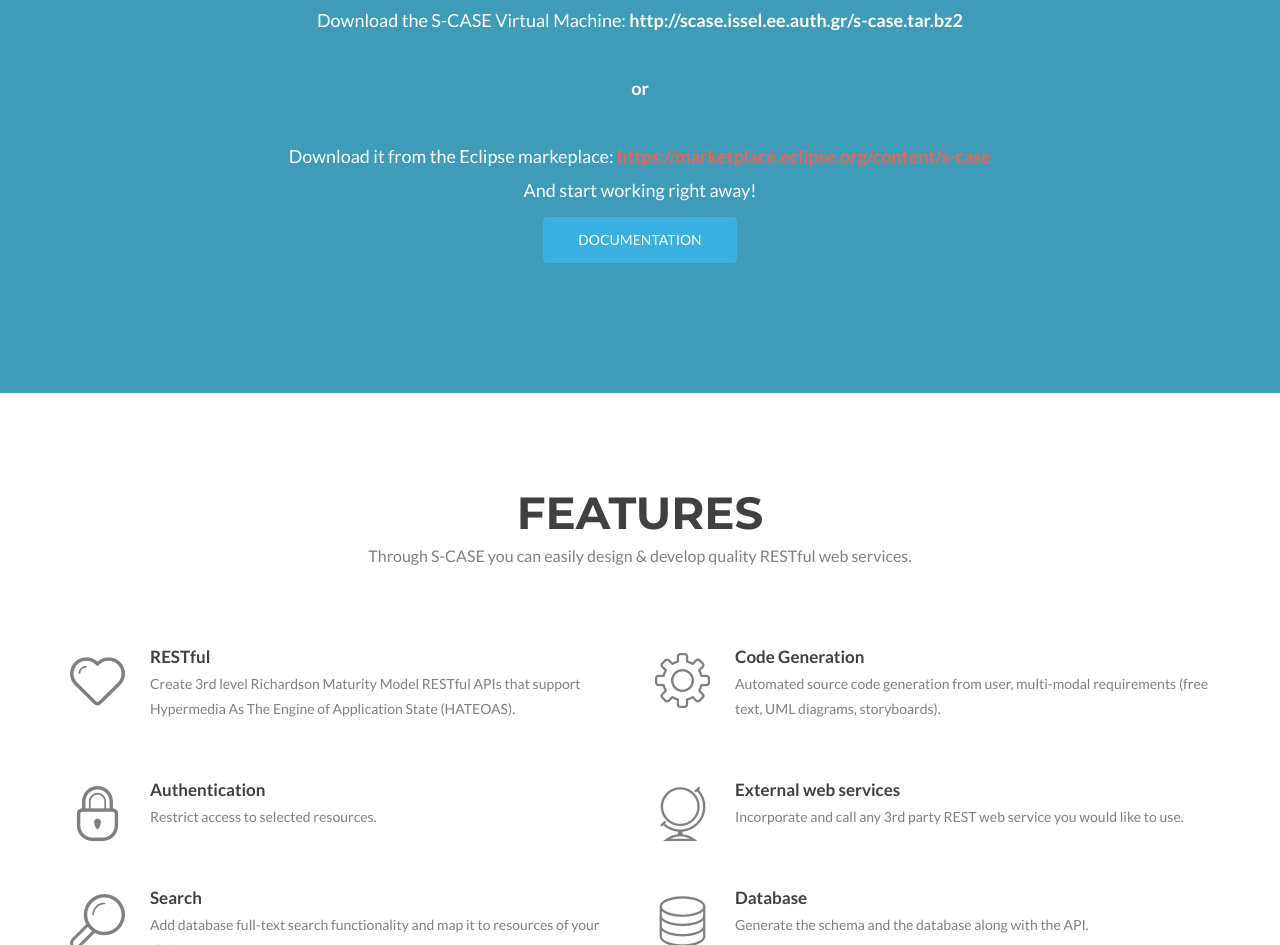
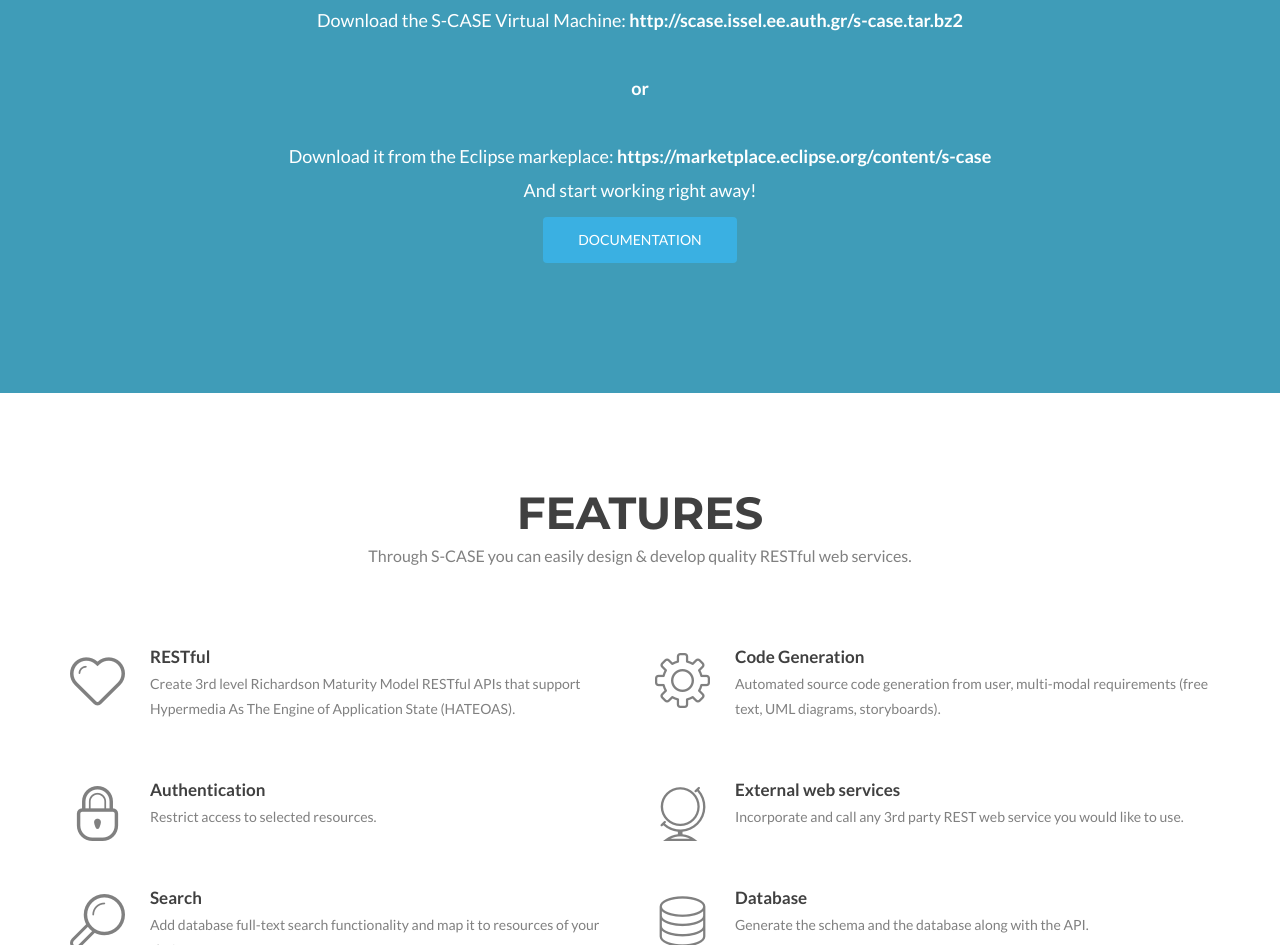
Before and after one commit to s-case/s-case.github.io, a website: page index.html in a window 1280 px wide. Shown: the part 2070-3015 px from the top of the page. Drawn offline with nearby package versions, Linux system fonts and the light colour scheme; a script that the page names is missing.

Commit message:
Update index.html

```diff
--- a/index.html
+++ b/index.html
@@ -251,7 +251,7 @@
     <br>
     <h4><strong>or</strong></h4>
     <br>
-    <h4>Download it from the Eclipse markeplace: <a href="https://marketplace.eclipse.org/content/s-case"><strong>https://marketplace.eclipse.org/content/s-case</strong></a></h4>
+    <h4>Download it from the Eclipse markeplace: <a style="color:white;" href="https://marketplace.eclipse.org/content/s-case"><strong>https://marketplace.eclipse.org/content/s-case</strong></a></h4>
     <h4>And start working right away!</h4>
     <a href="webbook.html#1" class="btn btn-primary custom-button blue-btn">DOCUMENTATION</a>
   </div>
```
